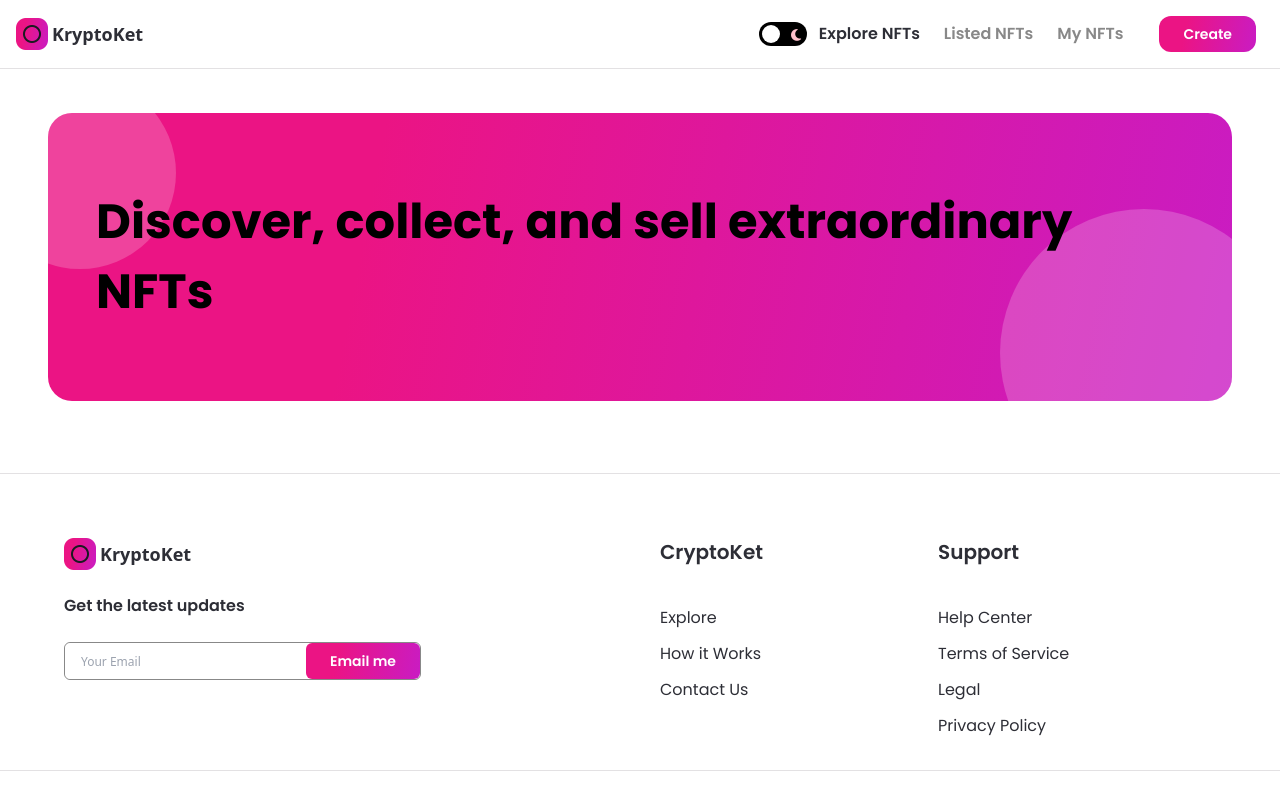
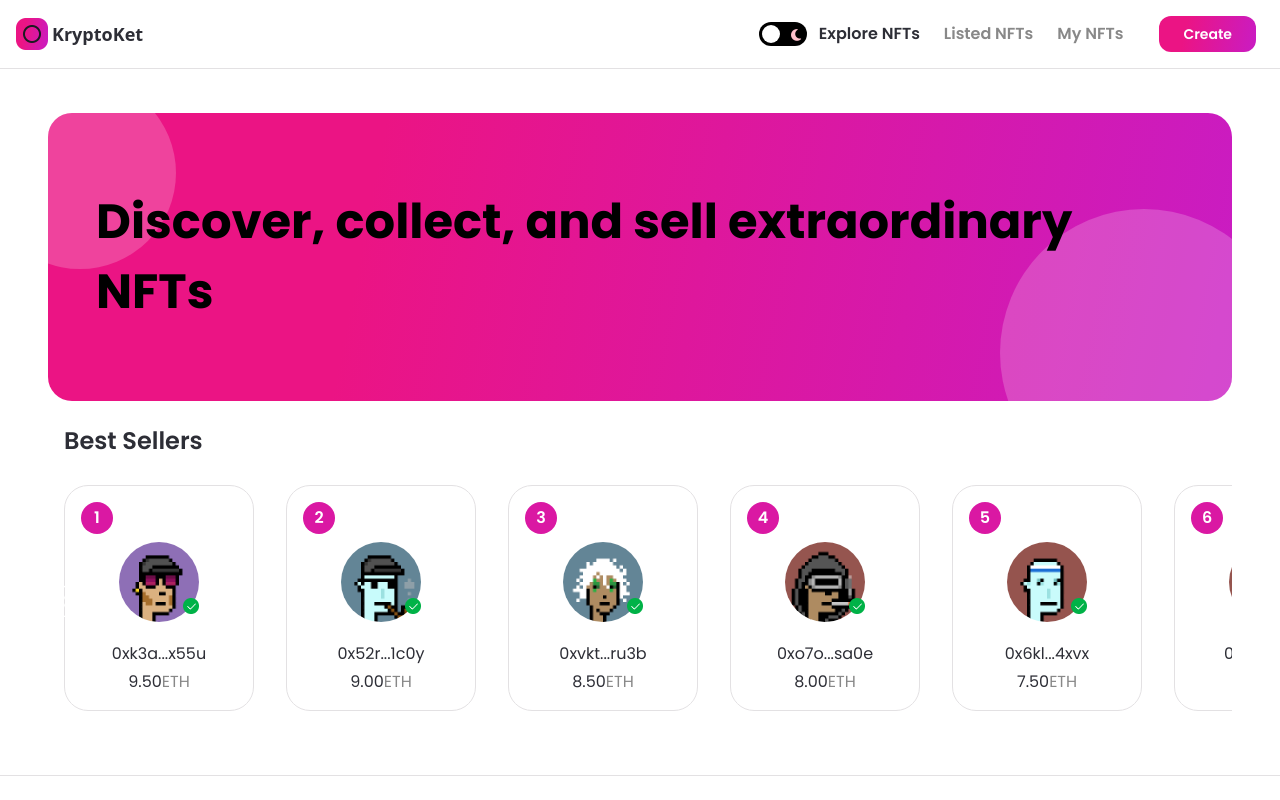
Before and after one commit to anyars-encarta/nft_marketplace, a Next.js app: page / in a window 1280 px wide. Shown: the top 800 px of the page. Built offline with nearby package versions, Linux system fonts and the light colour scheme.

Commit message:
Implement best sellers or creators with scroll buttons

```diff
--- a/app/page.jsx
+++ b/app/page.jsx
@@ -1,14 +1,115 @@
-import { Banner } from "@/components";
+"use client";
+
+import { useState, useEffect, useRef } from "react";
+
+import { Banner, CreatorCard } from "@/components";
+import images from "@/assets";
+import { makeId } from "@/utils";
+import Image from "next/image";
+import { useTheme } from "next-themes";
 
 const Home = () => {
+  const [hideButtons, setHideButtons] = useState(false);
+  const parentRef = useRef(null);
+  const scrollRef = useRef(null);
+
+  const { theme } = useTheme();
+
+  const handleScroll = (direction) => {
+    const current = scrollRef.current;
+
+    const scrollAmount = window.innerWidth > 1800 ? 270 : 210;
+
+    if (direction === "left") {
+      current.scrollLeft -= scrollAmount;
+    } else {
+      current.scrollLeft += scrollAmount;
+    }
+  };
+
+  const isScrollable = () => {
+    const { current } = scrollRef;
+    const { current: parent } = parentRef;
+
+    if (parent) {
+      if (current?.scrollWidth >= parent?.offsetWidth) {
+        setHideButtons(false);
+      } else {
+        setHideButtons(true);
+      }
+    }
+  };
+
+  useEffect(() => {
+    isScrollable();
+    window.addEventListener("resize", isScrollable);
+
+    return () => {
+      window.removeEventListener("resize", isScrollable);
+    }
+  }, []);
+
   return (
-    <div className='flex justify-center sm:px-4 p-12'>
-      <div className='w-full minmd:w-4/5'>
+    <div className="flex justify-center sm:px-4 p-12">
+      <div className="w-full minmd:w-4/5">
         <Banner
-          parentStyles='justify-start mb-6 h-72 sm:h-60 p-12 xs:p-4 xs:h-44 rounded-3xl'
-          childStyles='md:text-4xl sm:text-2xl xs:text-xl text-left'
-          bannerText='Discover, collect, and sell extraordinary NFTs'
+          parentStyles="justify-start mb-6 h-72 sm:h-60 p-12 xs:p-4 xs:h-44 rounded-3xl"
+          childStyles="md:text-4xl sm:text-2xl xs:text-xl text-left"
+          bannerText="Discover, collect, and sell extraordinary NFTs"
         />
+
+        <div className="">
+          <h1 className="font-poppins dark:text-white text-nft-black-1 text-2xl minlg:text-4xl font-semibold ml-4 xs:ml-0">
+            Best Sellers
+          </h1>
+
+          <div className="relative flex-1 max-w-full flex mt-3" ref={parentRef}>
+            <div
+              className="flex flex-row w-max overflow-x-scroll no-scrollbar select-none"
+              ref={scrollRef}
+            >
+              {[1, 2, 3, 4, 5, 6, 7, 8, 9, 10].map((i) => (
+                <CreatorCard
+                  key={`creator-${i}`}
+                  rank={i}
+                  creatorImage={images[`creator${i}`]}
+                  creatorName={`0x${makeId(3)}...${makeId(4)}`}
+                  creatorEths={10 - i * 0.5}
+                />
+              ))}
+
+              {!hideButtons && (
+                <>
+                  <div
+                    className="absolute w-8 h-8 minlg:w-12 minlg:h-12 top-45 left-0"
+                    onClick={() => handleScroll("left")}
+                  >
+                    <Image
+                      src={images.left}
+                      layout="fill"
+                      objectFit="contain"
+                      alt="left_arrow"
+                      className={theme === "light" ? "filter invert" : ""}
+                    />
+                  </div>
+
+                  <div
+                    className="absolute w-8 h-8 minlg:w-12 minlg:h-12 top-45 right-0"
+                    onClick={() => handleScroll("right")}
+                  >
+                    <Image
+                      src={images.right}
+                      layout="fill"
+                      objectFit="contain"
+                      alt="left_arrow"
+                      className={theme === "light" ? "filter invert" : ""}
+                    />
+                  </div>
+                </>
+              )}
+            </div>
+          </div>
+        </div>
       </div>
     </div>
   );
--- /dev/null
+++ b/components/CreatorCard.jsx
@@ -0,0 +1,48 @@
+import React from "react";
+import Image from "next/image";
+import images from "@/assets";
+
+const CreatorCard = ({ rank, creatorImage, creatorName, creatorEths }) => {
+  return (
+    <div className="min-w-190 minlg:min-w-240 dark:bg-nft-black-3 bg-white border dark:border-nft-black-3 border-nft-gray-1 rounded-3xl flex flex-col p-4 m-4">
+      <div className="bg-nft-red-violet rounded-full w-8 h-8 minlg:w-10 minlg:h-10 flexCenter">
+        <p className="font-poppins text-white font-semibold text-base minlg:text-lg">
+          {rank}
+        </p>
+      </div>
+
+      <div className="my-2 flex justify-center">
+        <div className="relative w-20 h-20 minlg:w-28 minlg:h-28">
+          <Image
+            src={creatorImage}
+            layout="fill"
+            objectFit="cover"
+            className="rounded-full"
+            alt="creator"
+          />
+
+          <div className="absolute w-4 h-4 minlg:w-7 minlg:h-7 bottom-2 -right-0">
+            <Image
+              src={images.tick}
+              layout="fill"
+              objectFit="contain"
+              alt="tick"
+            />
+          </div>
+        </div>
+      </div>
+
+      <div className="mt-3 minlg:mt-7 text-center flexCenter flex-col">
+        <p className="font-poppins dark:text-white text-nft-black-1 font-semiboldtext-base minlg:text-lg">
+          {creatorName}
+        </p>
+        <p className="mt-1 font-poppins dark:text-white text-nft-black-1 font-semiboldtext-base minlg:text-lg">
+          {creatorEths.toFixed(2)}
+          <span className="font-normal text-nft-gray-2">ETH</span>
+        </p>
+      </div>
+    </div>
+  );
+};
+
+export default CreatorCard;
--- a/components/index.js
+++ b/components/index.js
@@ -5,5 +5,15 @@
 import Button from "./Button";
 import FooterLinks from "./FooterLinks";
 import Banner from "./Banner";
+import CreatorCard from "./CreatorCard";
 
-export { Navbar, Footer, MenuItems, ButtonGroup, Button, FooterLinks, Banner };
+export {
+  Navbar,
+  Footer,
+  MenuItems,
+  ButtonGroup,
+  Button,
+  FooterLinks,
+  Banner,
+  CreatorCard,
+};
--- a/utils/index.js
+++ b/utils/index.js
@@ -10,3 +10,15 @@
         return "/";
     }
 };
+
+export const makeId = (length) => {
+  let result = '';
+
+  const characters = 'abcdefghijklmnopqrstuvwxyz0123456789';
+
+  for (let i = 0; i < length; i++) {
+    result += characters.charAt(Math.floor(Math.random() * characters.length));
+  }
+
+  return result;
+}
```
